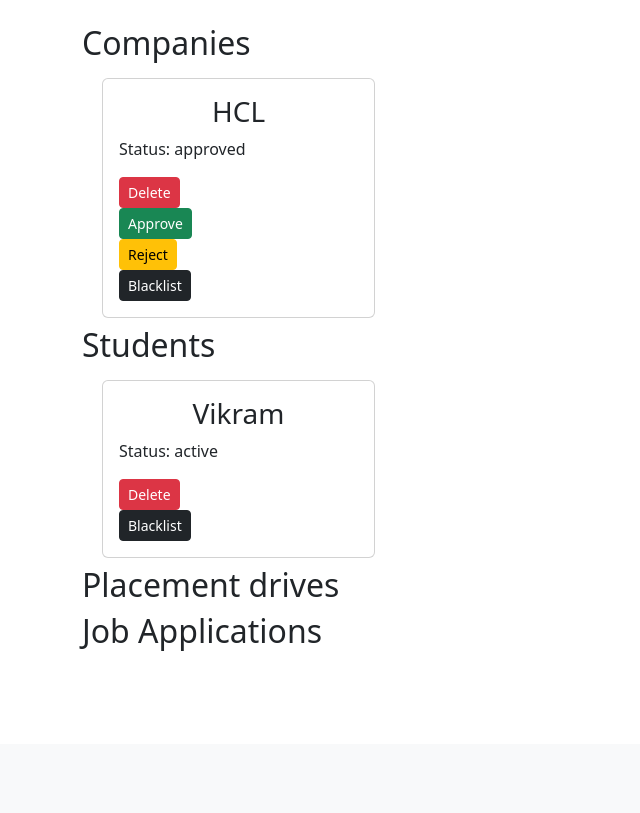
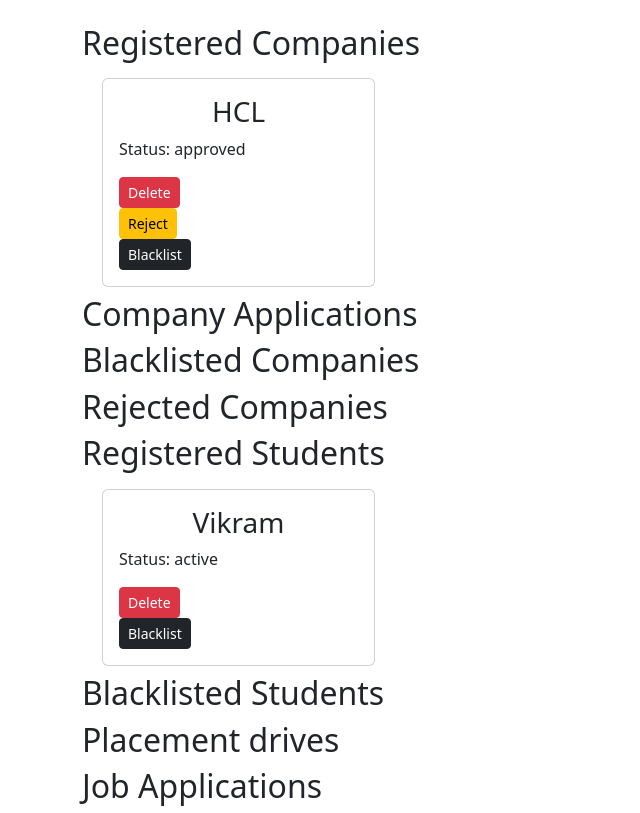
Before and after one commit to 24f2009315/Placement-Portal-Application-v1, a Flask app: page /admin_dashboard in a window 1280 px wide. Shown: the part 56-869 px from the top of the page, without its empty margins (0-640 px from the left). Before the commit the page ends 707 px from the top, so only its background shows below. Run offline with Flask 3, Linux system fonts and the light colour scheme; a user stored in the database is signed in.

Commit message:
made some changes

```diff
--- a/application/admin.py
+++ b/application/admin.py
@@ -78,6 +78,13 @@
     db.session.commit()
     return redirect(url_for('admin_api.admin_dashboard'))
 
+@api.route("/active_student/<int:student_id>",methods=["POST"])
+def active_student(student_id):
+    student=Student.query.get_or_404(student_id)
+    student.status = "active"
+    db.session.commit()
+    return redirect(url_for('admin_api.admin_dashboard'))
+
 @api.route("/delete_student/<int:student_id>",methods=["POST"])
 @login_required
 def delete_student(student_id):
--- a/templates/admin/dashboard.html
+++ b/templates/admin/dashboard.html
@@ -1,8 +1,33 @@
 {% extends "admin/layout.html" %}
 {% block body %}
-<h2>Companies</h2>
+<h2>Registered Companies</h2>
 <div class="container-fluid d-flex flex-wrap">
     {% for com in all_companies %}
+    {% if com.status == "approved" %}
+        <div class="card col-3 m-2">
+            <div class="card-body">
+                <h3 align="center">{{ com.user.name }}</h3>
+                <p>Status: {{ com.status }}</p>
+                <form method="POST" action="{{ url_for('admin_api.delete_company', company_id=com.company_id) }}">
+                    <button class="btn btn-danger btn-sm">Delete</button>
+                </form>
+
+                <form method="POST" action="{{ url_for('admin_api.reject_company', company_id=com.company_id) }}">
+                    <button class="btn btn-warning btn-sm">Reject</button>
+                </form>
+
+                <form method="POST" action="{{ url_for('admin_api.blacklist_company', company_id=com.company_id) }}">
+                    <button class="btn btn-dark btn-sm">Blacklist</button>
+                </form>
+            </div>
+        </div>
+    {% endif %}
+    {% endfor %}
+</div>
+<h2>Company Applications</h2>
+<div class="container-fluid d-flex flex-wrap">
+    {% for com in all_companies %}
+    {% if com.status == "pending" %}
         <div class="card col-3 m-2">
             <div class="card-body">
                 <h3 align="center">{{ com.user.name }}</h3>
@@ -24,11 +49,61 @@
                 </form>
             </div>
         </div>
+    {% endif %}
     {% endfor %}
 </div>
-<h2>Students</h2>
+<h2>Blacklisted Companies</h2>
+<div class="container-fluid d-flex flex-wrap">
+    {% for com in all_companies %}
+    {% if com.status == "blacklisted" %}
+        <div class="card col-3 m-2">
+            <div class="card-body">
+                <h3 align="center">{{ com.user.name }}</h3>
+                <p>Status: {{ com.status }}</p>
+                <form method="POST" action="{{ url_for('admin_api.delete_company', company_id=com.company_id) }}">
+                    <button class="btn btn-danger btn-sm">Delete</button>
+                </form>
+
+                <form method="POST" action="{{ url_for('admin_api.approve_company', company_id=com.company_id) }}">
+                    <button class="btn btn-success btn-sm">Approve</button>
+                </form>
+
+                <form method="POST" action="{{ url_for('admin_api.reject_company', company_id=com.company_id) }}">
+                    <button class="btn btn-warning btn-sm">Reject</button>
+                </form>
+            </div>
+        </div>
+    {% endif %}
+    {% endfor %}
+</div>
+<h2>Rejected Companies</h2>
+<div class="container-fluid d-flex flex-wrap">
+    {% for com in all_companies %}
+    {% if com.status == "rejected" %}
+        <div class="card col-3 m-2">
+            <div class="card-body">
+                <h3 align="center">{{ com.user.name }}</h3>
+                <p>Status: {{ com.status }}</p>
+                <form method="POST" action="{{ url_for('admin_api.delete_company', company_id=com.company_id) }}">
+                    <button class="btn btn-danger btn-sm">Delete</button>
+                </form>
+
+                <form method="POST" action="{{ url_for('admin_api.approve_company', company_id=com.company_id) }}">
+                    <button class="btn btn-success btn-sm">Approve</button>
+                </form>
+
+                <form method="POST" action="{{ url_for('admin_api.blacklist_company', company_id=com.company_id) }}">
+                    <button class="btn btn-dark btn-sm">Blacklist</button>
+                </form>
+            </div>
+        </div>
+    {% endif %}
+    {% endfor %}
+</div>
+<h2>Registered Students</h2>
 <div class="container-fluid d-flex flex-wrap">
     {% for stu in all_students %}
+    {% if stu.status == "active" %}
         <div class="card col-3 m-2">
             <div class="card-body">
                 <h3 align="center">{{ stu.user.name }}</h3>
@@ -42,6 +117,27 @@
                 </form>
             </div>
         </div>
+    {% endif %}
+    {% endfor %}
+</div>
+<h2>Blacklisted Students</h2>
+<div class="container-fluid d-flex flex-wrap">
+    {% for stu in all_students %}
+    {% if stu.status == "blacklisted" %}
+        <div class="card col-3 m-2">
+            <div class="card-body">
+                <h3 align="center">{{ stu.user.name }}</h3>
+                <p>Status: {{ stu.status }}</p>
+                <form method="POST" action="{{ url_for('admin_api.delete_student', student_id=stu.student_id) }}">
+                    <button class="btn btn-danger btn-sm">Delete</button>
+                </form>
+
+                <form method="POST" action="{{ url_for('admin_api.active_student', student_id=stu.student_id) }}">
+                    <button class="btn btn-success btn-sm">Active</button>
+                </form>
+            </div>
+        </div>
+    {% endif %}
     {% endfor %}
 </div>
 <h2>Placement drives</h2>
```
Also changed, not shown: application/auth.py (+6 -3 lines), instance/model.db.
